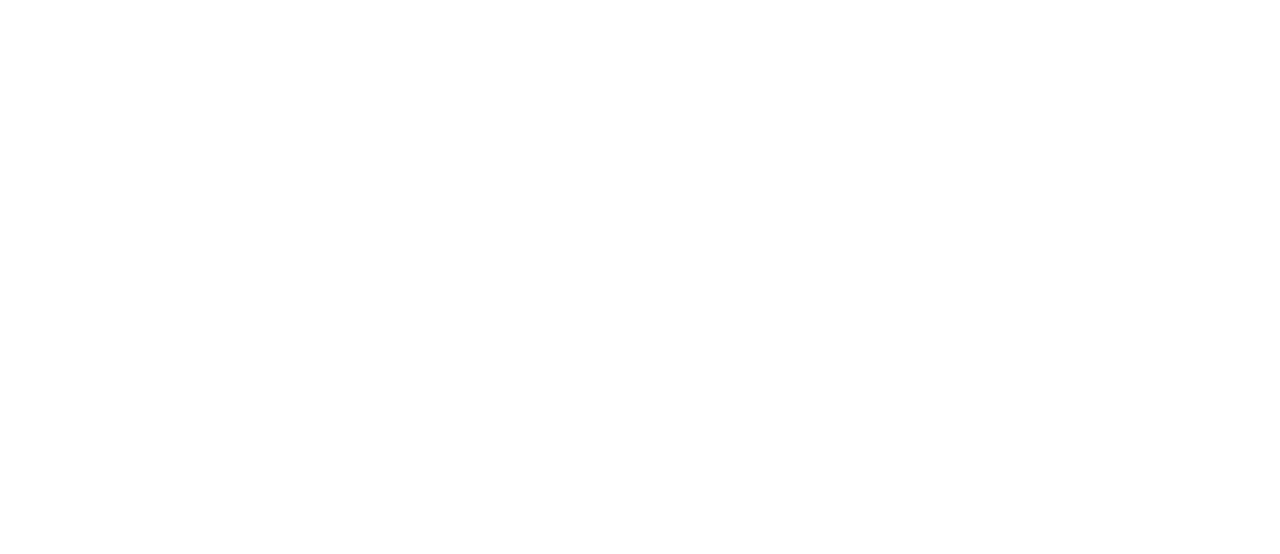
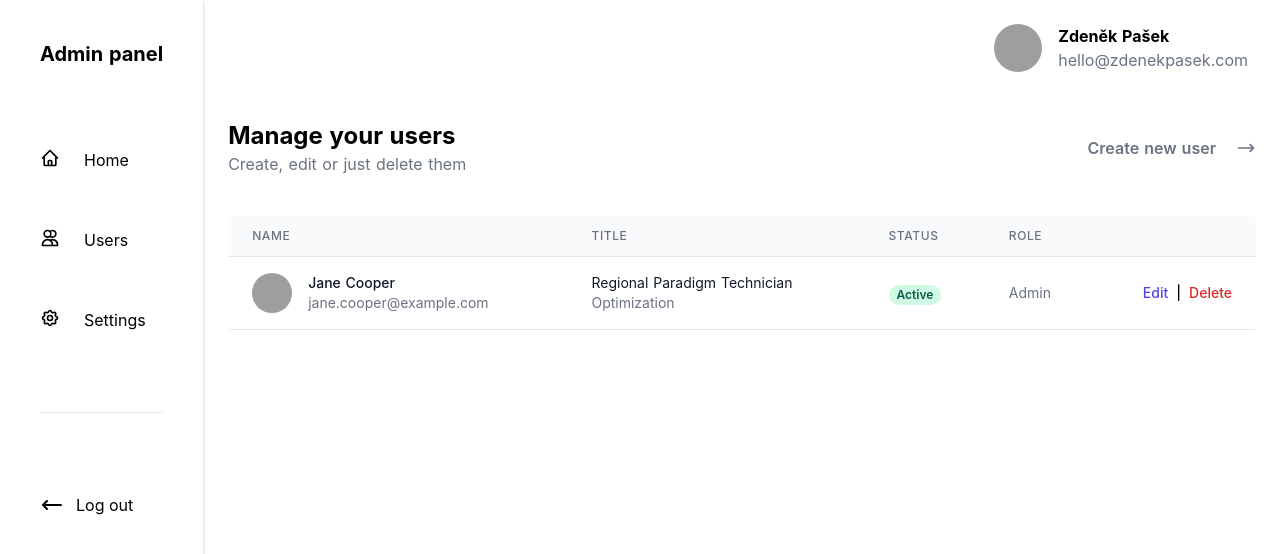
Before and after one commit to TenZdenda/nuxt-js-admin-panel, a Nuxt app: page /admin/users in a window 1280 px wide. Before the commit this address had no page. Shown: the top 554 px of the page. Built offline with nearby package versions, Linux system fonts and the light colour scheme; grey boxes are pictures that could not be loaded.

Commit message:
Users page with add form, profile page

```diff
--- a/components/Input.vue
+++ b/components/Input.vue
@@ -10,6 +10,19 @@
 <script>
 export default {
   name: 'Input',
-  props: ['placeholder', 'type', 'name'],
+  props: {
+    placeholder: {
+      type: String,
+      required: true,
+    },
+    type: {
+      type: String,
+      required: true,
+    },
+    name: {
+      type: String,
+      required: true,
+    },
+  },
 }
 </script>
--- /dev/null
+++ b/components/SelectInput.vue
@@ -0,0 +1,32 @@
+<template>
+  <select
+    :id="id"
+    :name="name"
+    class="w-full block h-15 py-4 px-5 my-2 bg-gray-100 rounded-md focus:outline-none"
+  >
+    <option value="" disabled selected>Select your option</option>
+    <option v-for="option in options" :key="option">{{ option }}</option>
+  </select>
+</template>
+
+<script>
+export default {
+  name: 'SelectInput',
+  props: {
+    name: {
+      type: String,
+      required: true,
+    },
+    id: {
+      type: String,
+      required: true,
+    },
+    options: {
+      type: Array,
+      required: true,
+    },
+  },
+}
+</script>
+
+<style></style>
--- /dev/null
+++ b/components/Table.vue
@@ -0,0 +1,112 @@
+<!-- This example requires Tailwind CSS v2.0+ -->
+<template>
+  <div class="flex flex-col">
+    <div class="-my-2 overflow-x-auto sm:-mx-6 lg:-mx-8">
+      <div class="py-2 align-middle inline-block min-w-full sm:px-6 lg:px-8">
+        <div class="overflow-hidden border-b border-gray-200 rounded">
+          <table class="min-w-full divide-y divide-gray-200">
+            <thead class="bg-gray-50">
+              <tr>
+                <th
+                  scope="col"
+                  class="px-6 py-3 text-left text-xs font-medium text-gray-500 uppercase tracking-wider"
+                >
+                  Name
+                </th>
+                <th
+                  scope="col"
+                  class="px-6 py-3 text-left text-xs font-medium text-gray-500 uppercase tracking-wider"
+                >
+                  Title
+                </th>
+                <th
+                  scope="col"
+                  class="px-6 py-3 text-left text-xs font-medium text-gray-500 uppercase tracking-wider"
+                >
+                  Status
+                </th>
+                <th
+                  scope="col"
+                  class="px-6 py-3 text-left text-xs font-medium text-gray-500 uppercase tracking-wider"
+                >
+                  Role
+                </th>
+                <th scope="col" class="relative px-6 py-3">
+                  <span class="sr-only">Edit</span>
+                </th>
+              </tr>
+            </thead>
+            <tbody class="bg-white divide-y divide-gray-200">
+              <tr v-for="person in people" :key="person.email">
+                <td class="px-6 py-4 whitespace-nowrap">
+                  <div class="flex items-center">
+                    <div class="flex-shrink-0 h-10 w-10">
+                      <img
+                        class="h-10 w-10 rounded-full"
+                        :src="person.image"
+                        alt=""
+                      />
+                    </div>
+                    <div class="ml-4">
+                      <div class="text-sm font-medium text-gray-900">
+                        {{ person.name }}
+                      </div>
+                      <div class="text-sm text-gray-500">
+                        {{ person.email }}
+                      </div>
+                    </div>
+                  </div>
+                </td>
+                <td class="px-6 py-4 whitespace-nowrap">
+                  <div class="text-sm text-gray-900">{{ person.title }}</div>
+                  <div class="text-sm text-gray-500">
+                    {{ person.department }}
+                  </div>
+                </td>
+                <td class="px-6 py-4 whitespace-nowrap">
+                  <span
+                    class="px-2 inline-flex text-xs leading-5 font-semibold rounded-full bg-green-100 text-green-800"
+                  >
+                    Active
+                  </span>
+                </td>
+                <td class="px-6 py-4 whitespace-nowrap text-sm text-gray-500">
+                  {{ person.role }}
+                </td>
+                <td
+                  class="px-6 py-4 whitespace-nowrap text-right text-sm font-medium"
+                >
+                  <a href="#" class="text-indigo-600 hover:text-indigo-900"
+                    >Edit</a
+                  >
+                  <span class="mx-2">|</span>
+                  <a href="#" class="text-red-600 hover:text-red-900">Delete</a>
+                </td>
+              </tr>
+            </tbody>
+          </table>
+        </div>
+      </div>
+    </div>
+  </div>
+</template>
+
+<script>
+export default {
+  data() {
+    return {
+      people: [
+        {
+          name: 'Jane Cooper',
+          title: 'Regional Paradigm Technician',
+          department: 'Optimization',
+          role: 'Admin',
+          email: 'jane.cooper@example.com',
+          image:
+            'https://images.unsplash.com/photo-1494790108377-be9c29b29330?ixlib=rb-1.2.1&ixid=eyJhcHBfaWQiOjEyMDd9&auto=format&fit=facearea&facepad=4&w=256&h=256&q=60',
+        },
+      ],
+    }
+  },
+}
+</script>
--- a/layouts/admin.vue
+++ b/layouts/admin.vue
@@ -8,7 +8,7 @@
       <div class="flex-1 overflow-y-scroll">
         <div class="flex items-center justify-end px-6 py-4">
           <nuxt-link
-            to="/profile"
+            to="/admin/profile"
             class="flex items-center p-2 hover:bg-gray-100 rounded-full"
           >
             <img
--- /dev/null
+++ b/pages/admin/profile.vue
@@ -0,0 +1,29 @@
+<template>
+  <div>
+    <div class="md:flex md:justify-between md:items-center">
+      <div class="flex gap-5 md:gap-10 items-center">
+        <img
+          src="https://zdenekpasek.com/images/me.jpg"
+          alt="Zdeněk Pašek"
+          class="h-20 w-20 md:h-24 md:w-24 rounded-xl"
+        />
+        <div>
+          <p class="text-2xl md:text-3xl font-bold">Zdeněk Pašek</p>
+          <p class="md:text-xl text-gray-400">hello@zdenekpasek.com</p>
+        </div>
+      </div>
+
+      <button
+        class="bg-gray-100 hover:bg-gray-300 text-gray-400 hover:text-gray-600 font-semibold py-2 px-6 rounded mx-auto md:mx-0 my-4 md:my-0 block focus:outline-none"
+      >
+        Edit profile
+      </button>
+    </div>
+  </div>
+</template>
+
+<script>
+export default {
+  layout: 'admin',
+}
+</script>
--- /dev/null
+++ b/pages/admin/users/index.vue
@@ -0,0 +1,42 @@
+<template>
+  <div>
+    <div class="mb-10 flex items-center justify-between">
+      <div>
+        <h1 class="text-2xl font-bold">Manage your users</h1>
+        <p class="text-gray-500">Create, edit or just delete them</p>
+      </div>
+      <div>
+        <nuxt-link
+          to="users/new"
+          class="focus:outline-none text-gray-500 hover:text-gray-900"
+        >
+          <div class="flex items-center gap-5">
+            <p class="font-semibold">Create new user</p>
+            <svg
+              xmlns="http://www.w3.org/2000/svg"
+              class="h-5 w-5"
+              fill="none"
+              viewBox="0 0 24 24"
+              stroke="currentColor"
+            >
+              <path
+                stroke-linecap="round"
+                stroke-linejoin="round"
+                stroke-width="2"
+                d="M17 8l4 4m0 0l-4 4m4-4H3"
+              />
+            </svg>
+          </div>
+        </nuxt-link>
+      </div>
+    </div>
+
+    <Table />
+  </div>
+</template>
+
+<script>
+export default {
+  layout: 'admin',
+}
+</script>
--- /dev/null
+++ b/pages/admin/users/new.vue
@@ -0,0 +1,46 @@
+<template>
+  <div>
+    <div class="mb-10 flex items-center justify-between">
+      <div>
+        <h1 class="text-2xl font-bold">Add new user</h1>
+        <p class="text-gray-500">Fill the form</p>
+      </div>
+    </div>
+
+    <form class="max-w-2xl">
+      <div class="grid grid-cols-1 md:grid-cols-2 md:gap-x-10 md:gap-y-5">
+        <Input placeholder="First name" name="firstname" type="text" />
+        <Input placeholder="Last name" name="lastname" type="text" />
+        <Input placeholder="E-mail address" name="email" type="email" />
+        <SelectInput id="role" name="role" :options="options" />
+      </div>
+      <div>
+        <div class="flex justify-end items-center gap-6 mt-16">
+          <nuxt-link to="/admin/users" class="text-gray-500 hover:text-gray-900"
+            >Cancel</nuxt-link
+          >
+          <button
+            name="submit"
+            type="submit"
+            class="px-10 py-4 bg-pink-500 hover:bg-pink-800 text-white font-semibold rounded"
+          >
+            Create new user
+          </button>
+        </div>
+      </div>
+    </form>
+  </div>
+</template>
+
+<script>
+export default {
+  layout: 'admin',
+  data() {
+    return {
+      options: ['Admin', 'Employee', 'Basic'],
+    }
+  },
+}
+</script>
+
+<style></style>
```
